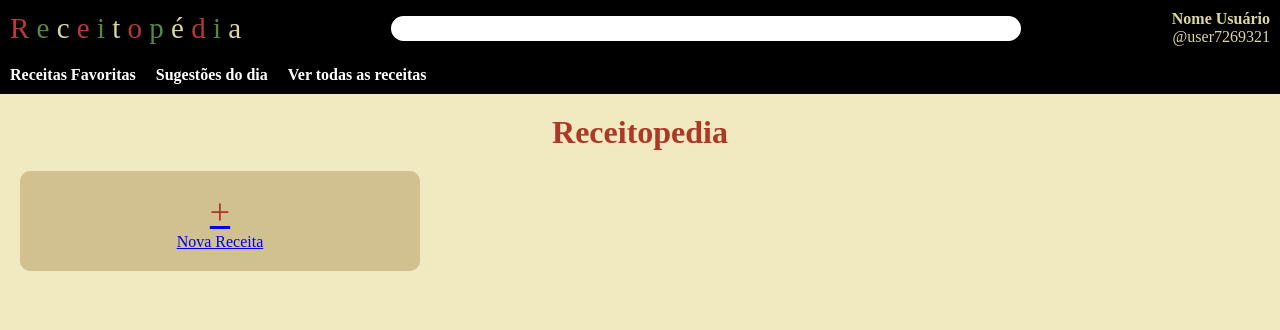
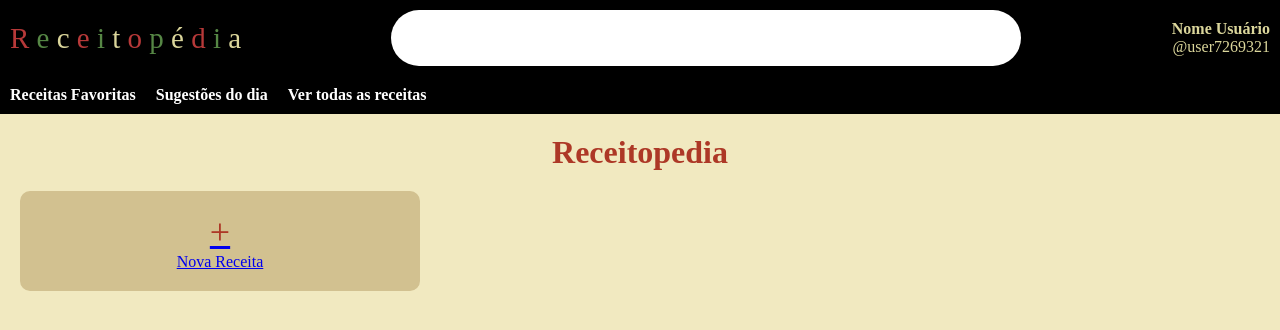
Before and after one commit to Caldas42/Receitopedia, a Django app: page / in a window 1280 px wide. Shown: the top 330 px of the page. Run offline with Django 5.2, Linux system fonts and the light colour scheme; some web fonts are replaced.

Commit message:
height navbar

```diff
--- a/templates/static/aplicacao/css/home.css
+++ b/templates/static/aplicacao/css/home.css
@@ -21,6 +21,7 @@ header {
 header input {
     padding: 5px;
     width: 50%;
+    height: 56px;
     border: none;
     border-radius: 50px;
 }
```
